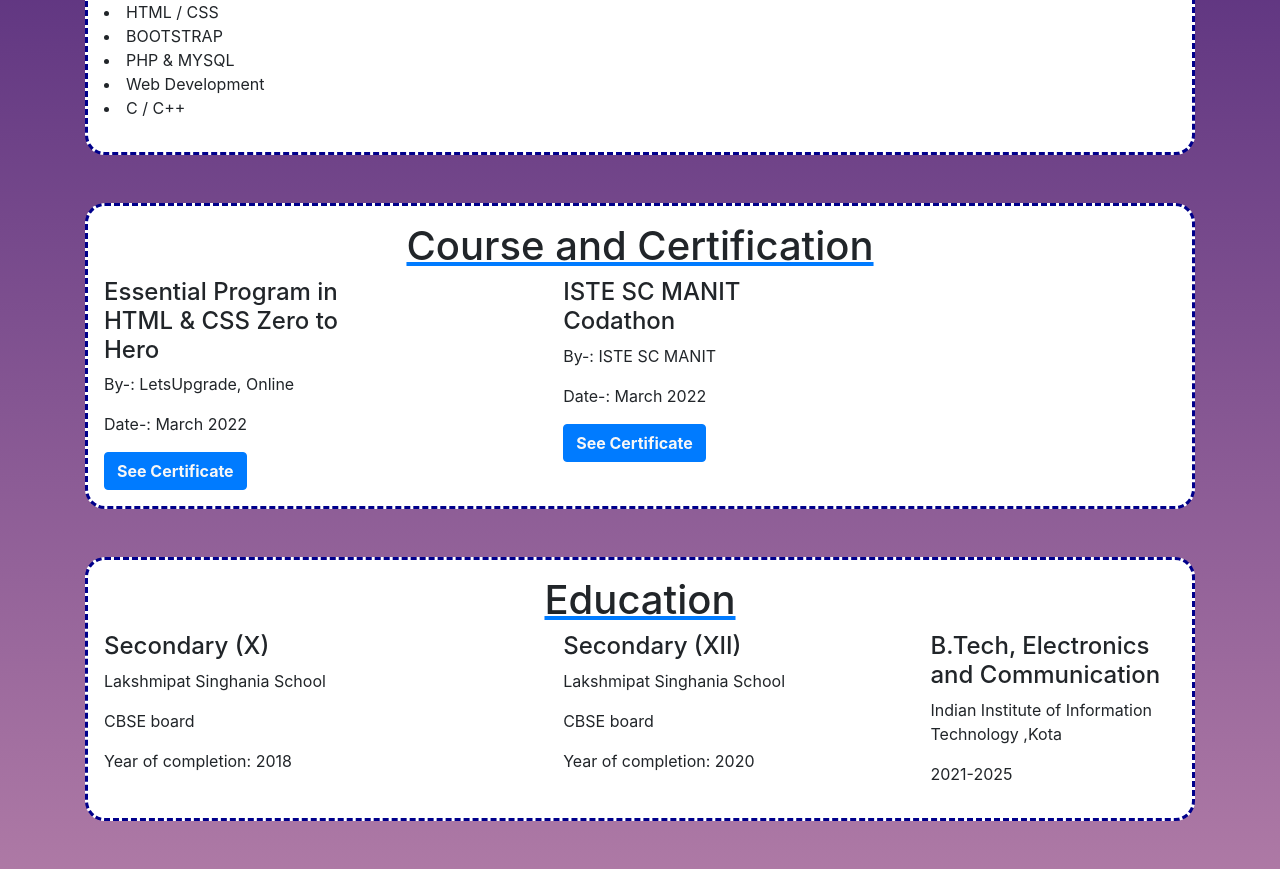
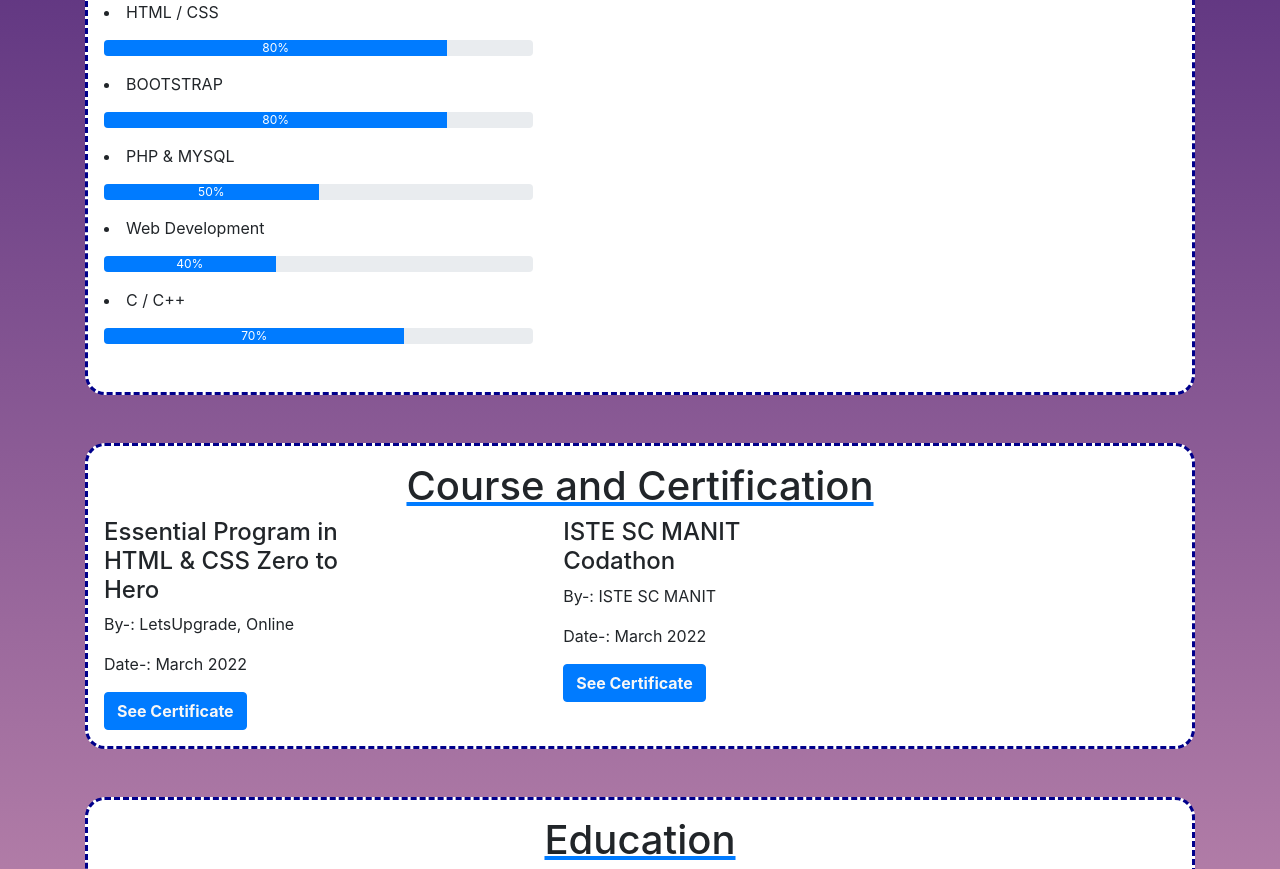
Before and after one commit to malpani2003/pranav_portfolio, a plain HTML site: page index.html in a window 1280 px wide. Shown: the part 571-1440 px from the top of the page. Drawn offline with nearby package versions, Linux system fonts and the light colour scheme.

Commit message:
Update index.html

```diff
--- a/index.html
+++ b/index.html
@@ -151,11 +151,38 @@
             <h1>Skills</h1>
             <div class="row my-3 skill">
                 <div class="col-md-5">
-                    <li>HTML / CSS</li>
-                    <li>BOOTSTRAP</li>
-                    <li>PHP & MYSQL</li>
-                    <li>Web Development</li>
-                    <li>C / C++</li>
+                    <li>
+                        HTML / CSS
+                        <div class="progress my-3">
+                            <div class="progress-bar" role="progressbar" style="width: 80%;" aria-valuenow="25" aria-valuemin="0"
+                              aria-valuemax="100">80%</div>
+                          </div>
+
+                    </li>
+                    <li>BOOTSTRAP
+                        <div class="progress my-3">
+                            <div class="progress-bar" role="progressbar" style="width: 80%;" aria-valuenow="25" aria-valuemin="0"
+                              aria-valuemax="100">80%</div>
+                          </div>
+                    </li>
+                    <li>PHP & MYSQL
+                        <div class="progress my-3">
+                            <div class="progress-bar" role="progressbar" style="width: 50%;" aria-valuenow="25" aria-valuemin="0"
+                              aria-valuemax="100">50%</div>
+                          </div>
+                    </li>
+                    <li>Web Development
+                        <div class="progress my-3">
+                            <div class="progress-bar" role="progressbar" style="width: 40%;" aria-valuenow="25" aria-valuemin="0"
+                              aria-valuemax="100">40%</div>
+                          </div>
+                    </li>
+                    <li>C / C++
+                        <div class="progress my-3">
+                            <div class="progress-bar" role="progressbar" style="width: 70%;" aria-valuenow="25" aria-valuemin="0"
+                              aria-valuemax="100">70%</div>
+                          </div>
+                    </li>
                 </div>
 
 
@@ -247,7 +274,7 @@
             <h1>Projects</h1>
             <div class="row">
                 <div class="col-md-5 offset-md-1">
-                    <img src="Screenshot (9).png" alt="">
+                    <img src="coffee-removebg-preview.png" alt="">
                     <h4>Coffee Shop Webpage</h4>
                     <p>Language Used -: HTML ,CSS</p>
                     <p>Status -: Not Completed</p>
@@ -259,7 +286,7 @@
 
                 </div>
                 <div class="col-md-5 offset-md-1">
-                    <img src="Screenshot (7).png" alt="">
+                    <img src="health-removebg-preview.png" alt="">
                     <h4>Healthy Human Webpage</h4>
                     <p>Language Used -: HTML ,CSS ,BOOTSTRAP ,PHP, MYSQL</p>
                     <p>Status -: Not Completed</p>
@@ -270,7 +297,7 @@
                 </div>
 
                 <div class="col-md-5 offset-md-1 ">
-                    <img src="Screenshot (11).png" alt="">
+                    <img src="health2-removebg-preview.png" alt="">
                     <h4>Moti Mahal Restrauant</h4>
                     <p>Language Used -: HTML , CSS , BOOTSTRAP</p>
                     <p>Status -: Not Completed</p>
```
